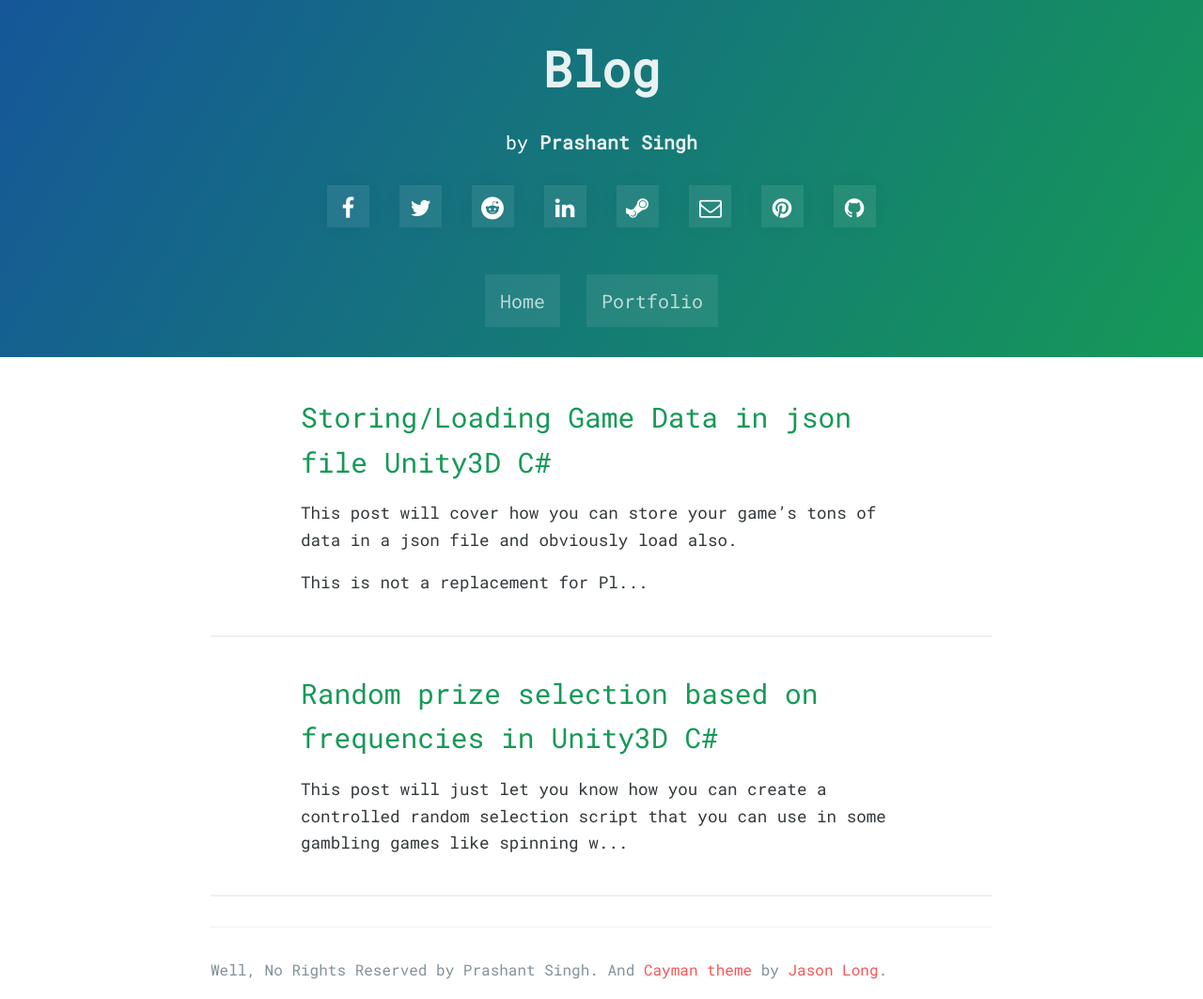
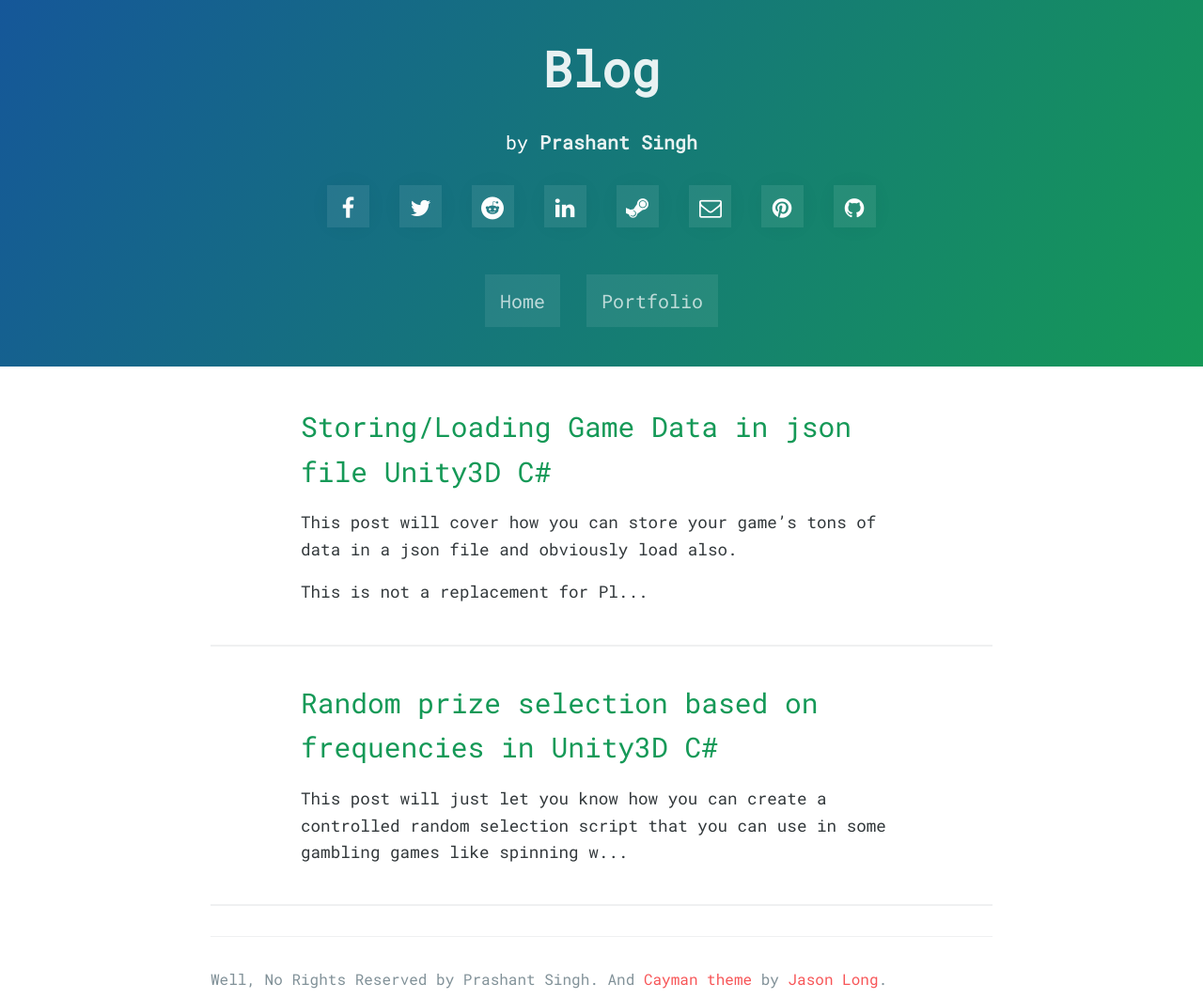
Before and after one commit to prashant-singh/prashant-singh.github.io, a Jekyll site: the page built from index.html, in a window 1280 px wide. Shown: the whole page at 94% size. Built offline with Jekyll 4.4.1, drawn with Linux system fonts in a browser that asks for light colours; nearby versions of some CDN libraries; the list of posts is cut into pages by our own code; a style sheet for code colours, icons or effects is not loaded.

Commit message:
Update stylesheet.css

```diff
--- a/stylesheets/stylesheet.css
+++ b/stylesheets/stylesheet.css
@@ -345,12 +345,10 @@
     }
 /* SOCIAL MEDIA BUTTONS */
 .header-elements{
-  text-align: center;
-  top: 0;
-  bottom: 0;
-  left: 0;
-  right: 0;
+/*  text-align: center;*/
+ margin: 10px;
 }
+
 
 
 .social-button {
```
